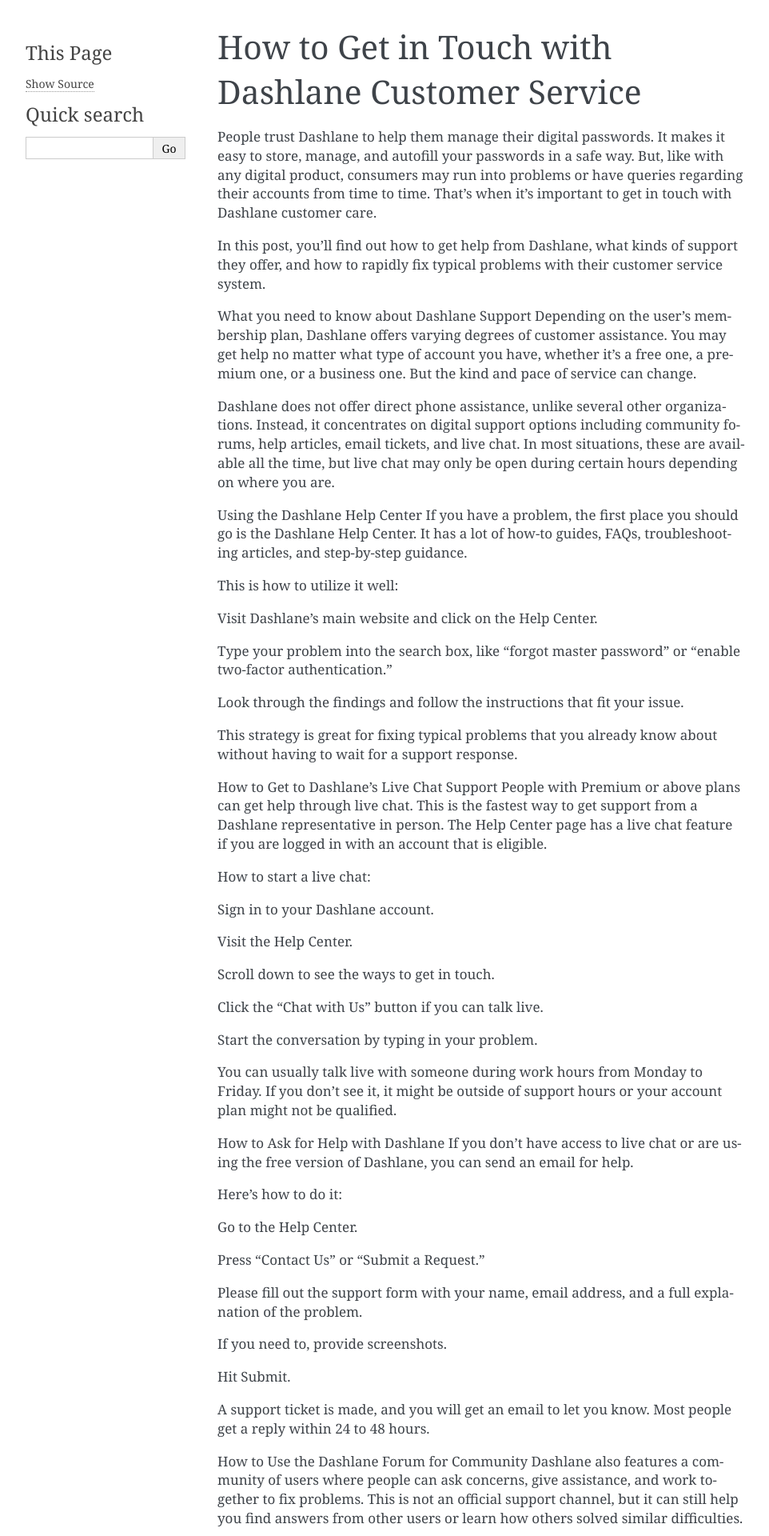
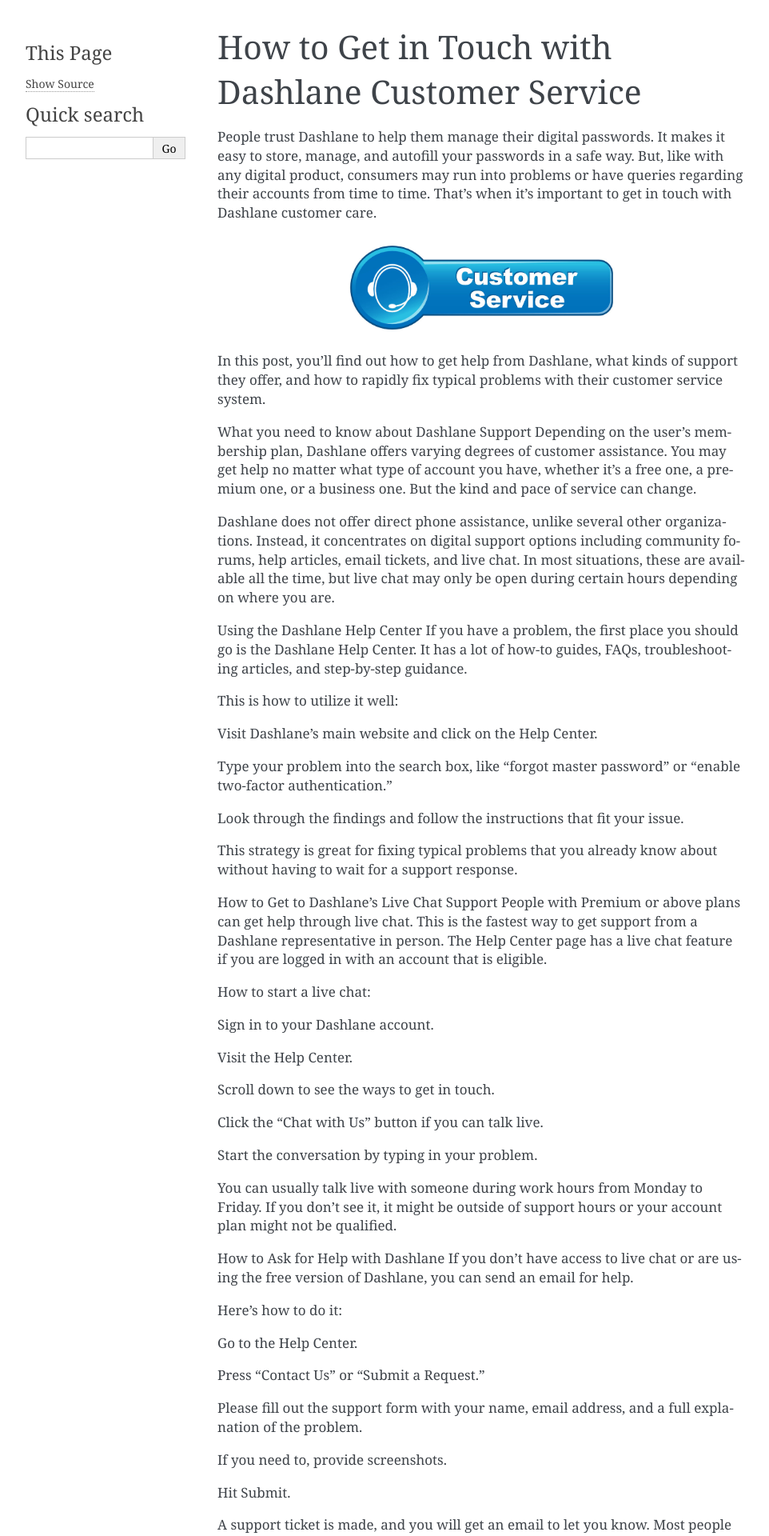
Before and after one commit to Mike124-r/How-to-Contact-Dashlane-Customer-Service, a Sphinx documentation site: the page built from docs/index.rst, in a window 1280 px wide. Shown: the top 1920 px of the page at 80% size, without its empty margins (148-1110 px from the left). Built offline with Sphinx 7.4.7, drawn with Linux system fonts in a browser that asks for light colours.

Commit message:
Update index.rst

```diff
--- a/docs/index.rst
+++ b/docs/index.rst
@@ -7,6 +7,12 @@
 
 
 People trust Dashlane to help them manage their digital passwords. It makes it easy to store, manage, and autofill your passwords in a safe way. But, like with any digital product, consumers may run into problems or have queries regarding their accounts from time to time. That's when it's important to get in touch with Dashlane customer care.
+
+.. image:: customer.jpg
+   :alt: My Project Logo
+   :width: 350px
+   :align: center
+   :target: https://tek.chat/
 
 In this post, you'll find out how to get help from Dashlane, what kinds of support they offer, and how to rapidly fix typical problems with their customer service system.
 
```
